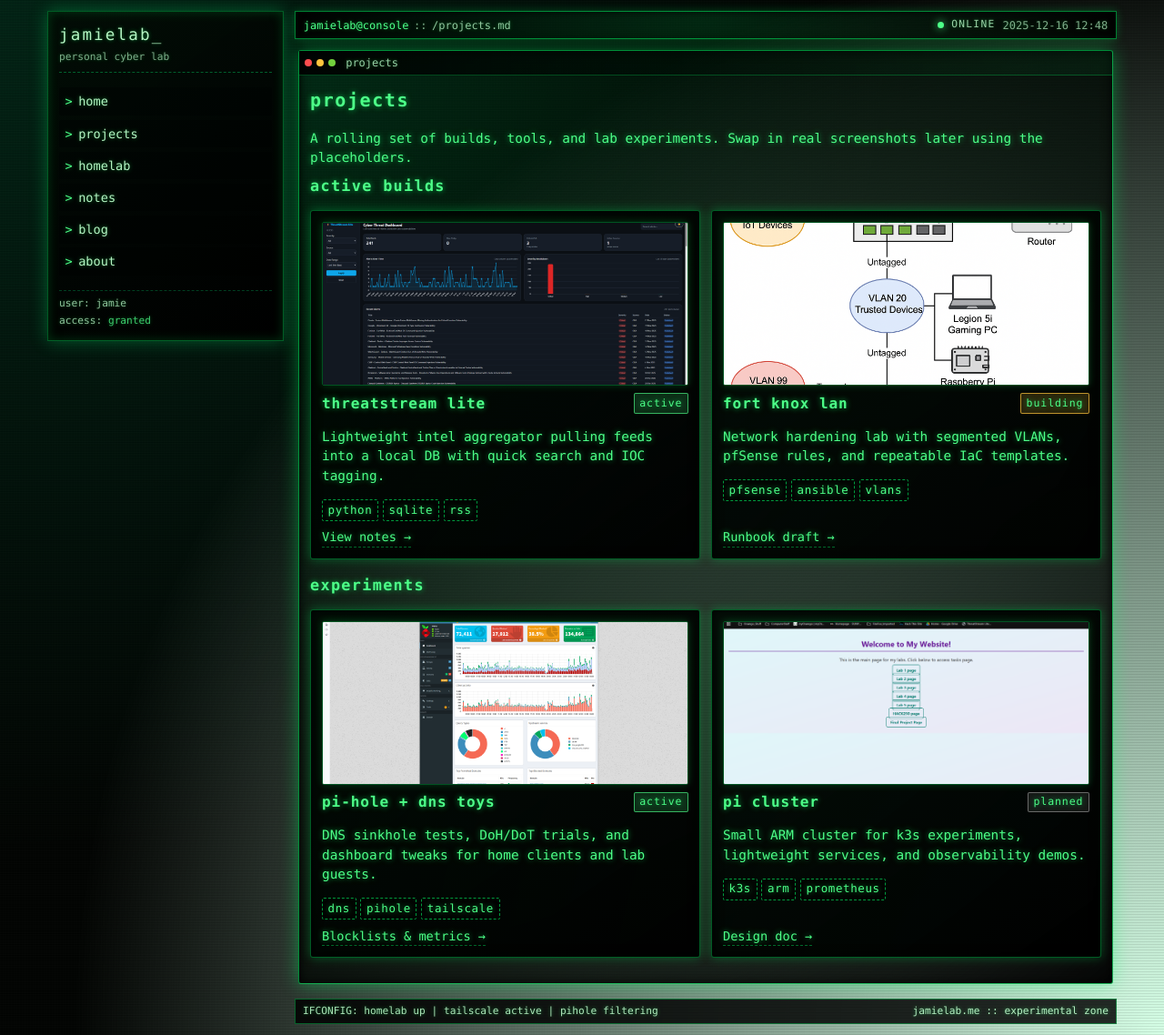
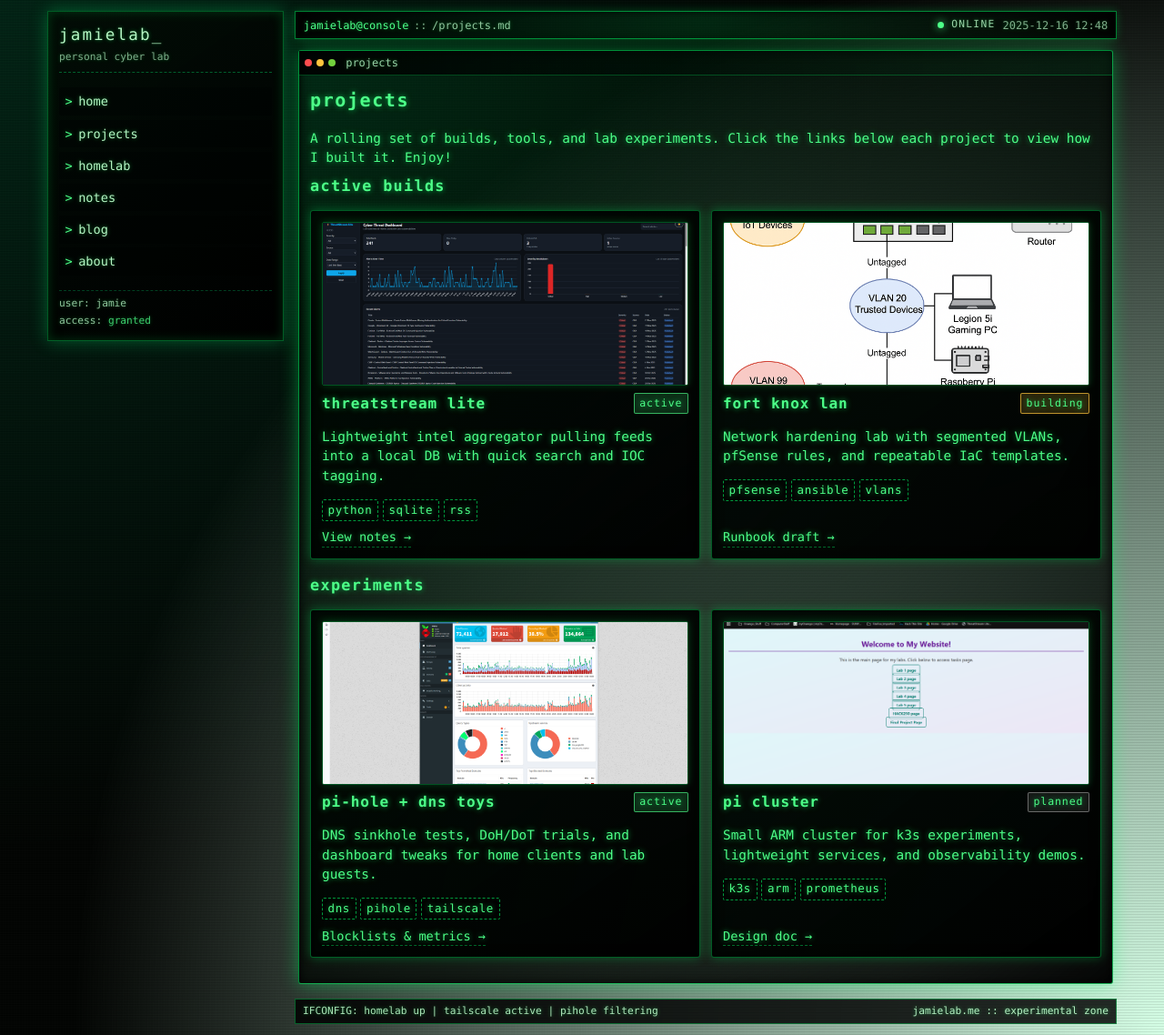
Before and after one commit to jimjamscott22/jimjamscott22.github.io, a Jekyll site: the page built from projects.md, in a window 1280 px wide and 1138 px high. Shown: the whole window at 91% size. Built offline with Jekyll 4.4.1, drawn with Linux system fonts in a browser that asks for light colours.

Commit message:
Update projects.md
Just removed some text that was a placeholder.

```diff
--- a/projects.md
+++ b/projects.md
@@ -6,7 +6,7 @@ permalink: /projects/
 
 # Projects
 
-A rolling set of builds, tools, and lab experiments. Swap in real screenshots later using the placeholders.
+A rolling set of builds, tools, and lab experiments. Click the links below each project to view how I built it. Enjoy!
 
 ## Active builds
 <div class="card-grid">
```
